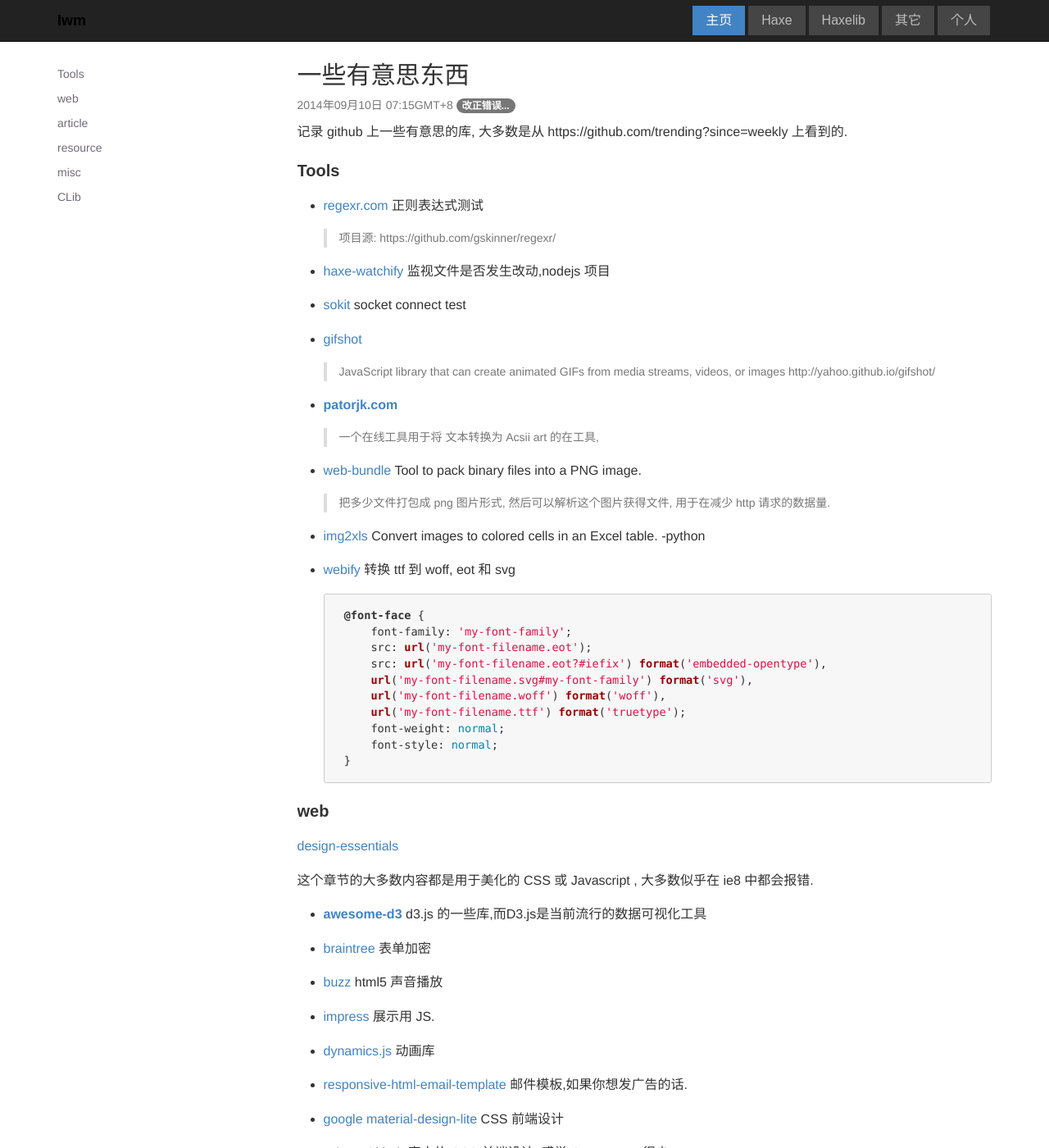
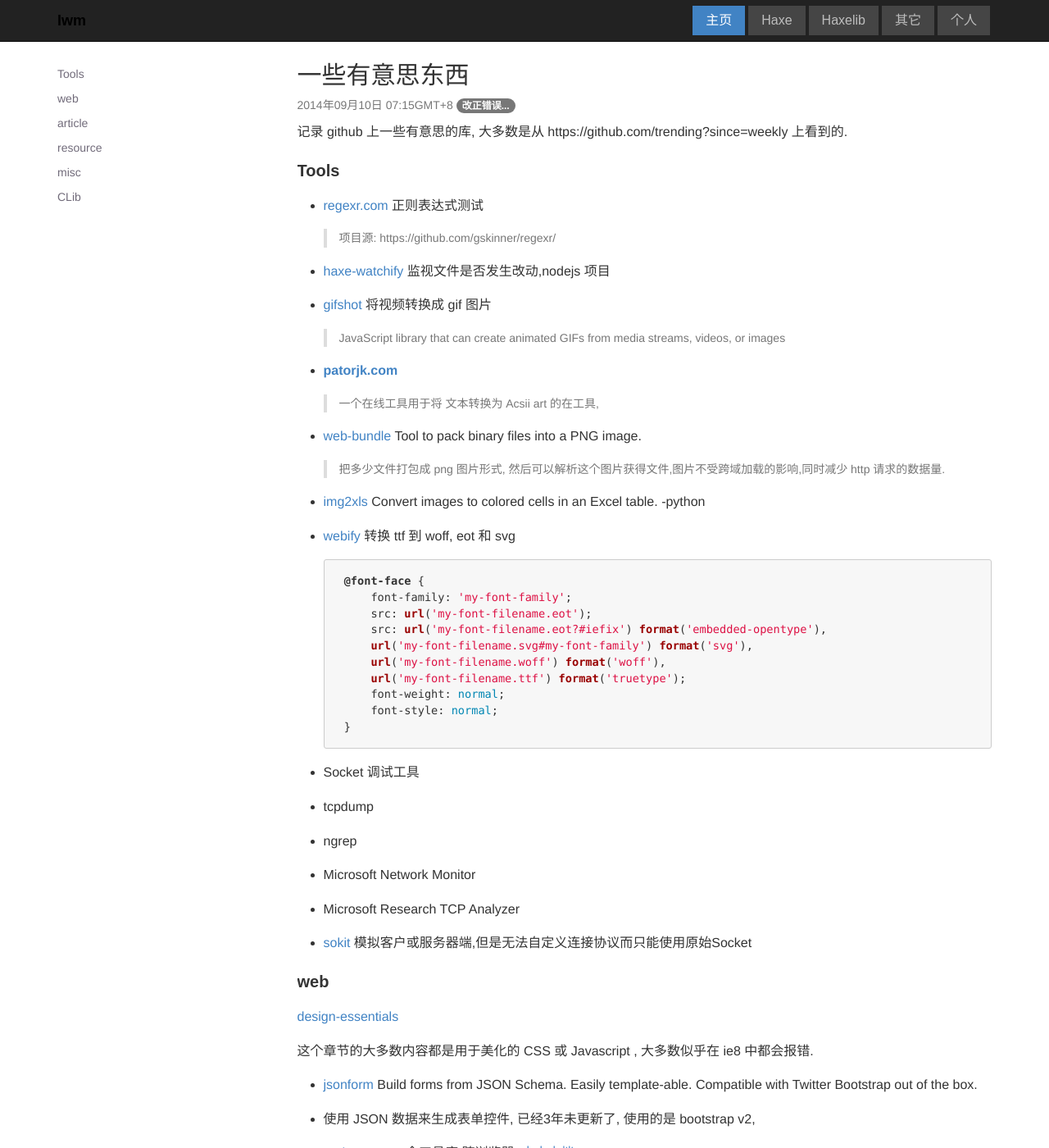
Before and after one commit to R32/r32.github.io, a Jekyll site: the page built from _posts/other/2014-09-10-some-interesting-libs.markdown, in a window 1280 px wide and 1400 px high. Shown: the whole window at 82% size. Built offline with Jekyll 4.4.1, drawn with Linux system fonts in a browser that asks for light colours; nearby versions of some CDN libraries; Markdown is read by kramdown in place of the engine named in the settings; some of the changed text lies outside the part shown.

Commit message:
interesting-libs

````diff
--- a/_posts/other/2014-09-10-some-interesting-libs.markdown
+++ b/_posts/other/2014-09-10-some-interesting-libs.markdown
@@ -18,12 +18,9 @@
 
  * [haxe-watchify](https://github.com/lucamezzalira/haxe-watchify) 监视文件是否发生改动,nodejs 项目
 
- * [sokit](https://github.com/sinpolib/sokit/releases) socket connect test
-
- * [gifshot](https://github.com/yahoo/gifshot)
+ * [gifshot](https://github.com/yahoo/gifshot) 将视频转换成 gif 图片
 
 	> JavaScript library that can create animated GIFs from media streams, videos, or images
-http://yahoo.github.io/gifshot/
 
  * **[patorjk.com](http://www.patorjk.com/software/taag/#p=display&f=Graffiti&t=Type%20Something)**
 
@@ -33,7 +30,7 @@
 
  * [web-bundle](https://github.com/haxorplatform/web-bundle) Tool to pack binary files into a PNG image.
 
-	> 把多少文件打包成 png 图片形式, 然后可以解析这个图片获得文件, 用于在减少 http 请求的数据量.
+	> 把多少文件打包成 png 图片形式, 然后可以解析这个图片获得文件,图片不受跨域加载的影响,同时减少 http 请求的数据量.
 
  * [img2xls](https://github.com/Dobiasd/img2xls) Convert images to colored cells in an Excel table. -python
 
@@ -52,11 +49,31 @@
     }
 	```
 
+ * Socket 调试工具
+
+  - tcpdump
+
+  - ngrep
+
+  - Microsoft Network Monitor
+
+  - Microsoft Research TCP Analyzer
+
+  - [sokit](https://github.com/sinpolib/sokit/releases) 模拟客户或服务器端,但是无法自定义连接协议而只能使用原始Socket
+
 #### web
 
 [design-essentials](https://github.com/showcases/design-essentials)
 
 这个章节的大多数内容都是用于美化的 CSS 或 Javascript , 大多数似乎在 ie8 中都会报错.
+
+ * [jsonform](https://github.com/joshfire/jsonform) Build forms from JSON Schema. Easily template-able. Compatible with Twitter Bootstrap out of the box.
+
+  - 使用 JSON 数据来生成表单控件, 已经3年未更新了, 使用的是 bootstrap v2,
+
+ * [underscore](https://github.com/jashkenas/underscore) 一个工具库,跨浏览器, [中文文档](http://javascript.ruanyifeng.com/library/underscore.html#)
+
+ * [spectrum](https://github.com/bgrins/spectrum) The No Hassle JavaScript Colorpicker, 颜色选择器,**兼容IE6+**
 
  * **[awesome-d3](https://github.com/wbkd/awesome-d3)**  d3.js 的一些库,而D3.js是当前流行的数据可视化工具
 
@@ -75,6 +92,8 @@
  * [Primer](https://github.com/primer/primer) Github 官方的 CSS 前端设计, 感觉 Component 很少,
 
   - 几个颜色值 http://primercss.io/colors/
+
+  - bootstrap 颜色值 http://www.runoob.com/bootstrap/bootstrap-v2-less.html
 
  * **[holder](https://github.com/imsky/holder)** 生成图像占位符
 
@@ -142,6 +161,10 @@
 
 	> https://github.com/NetEase/pomelo/wiki/Home-in-Chinese
 
+ * [minimatch](https://github.com/isaacs/minimatch) a glob matcher in javascript 正则表达式如像 dos下的 `*.txt` 通配符
+
+ * [phantomjs](https://github.com/ariya/phantomjs) 没有界面的浏览器,适用于做爬虫
+
 #### CLib
 
  * [stb](https://github.com/nothings/stb) stb single-file public domain libraries for C/C++
````
Also changed, not shown: _posts/haxelib/2014-05-10-some-haxe-lib.markdown (+14 -1 lines).
